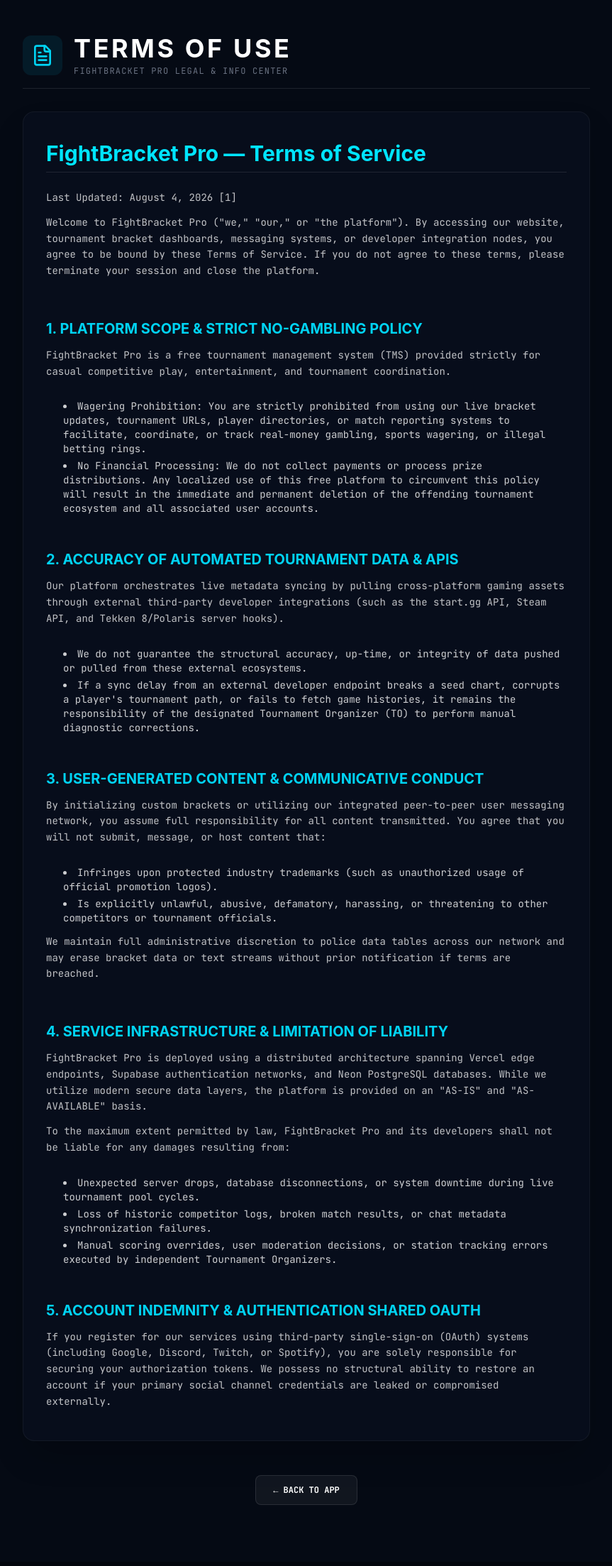
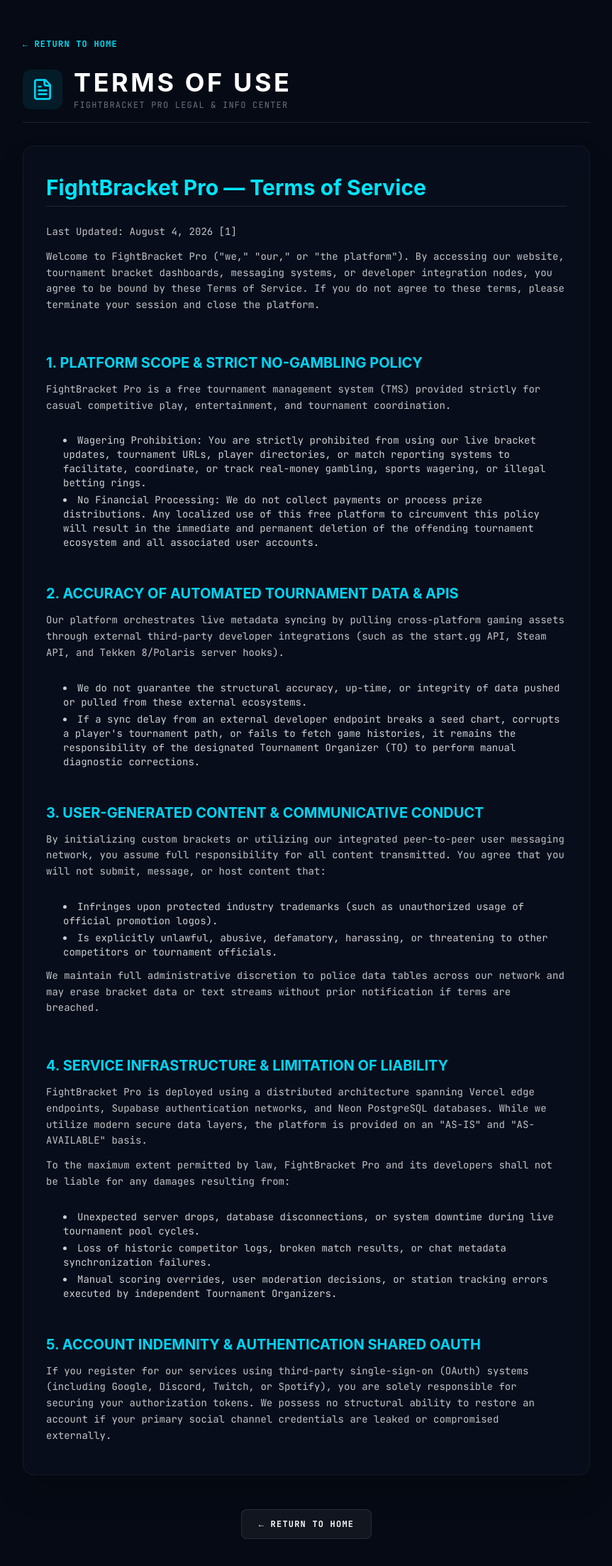
Before and after one commit to mg502334/fightbracket_pro, a React (Vite) app in the folder fightbracket_pro/: page /terms in a window 1280 px wide. Shown: the top 2206 px of the page at 71% size, without its empty margins (208-1071 px from the left). Built offline with nearby package versions, Linux system fonts and the light colour scheme; no server answers.

Commit message:
Force matching fonts on all footer links

```diff
--- a/fightbracket_pro/src/app/App.tsx
+++ b/fightbracket_pro/src/app/App.tsx
@@ -1927,7 +1927,7 @@ export default function App() {
             <span className="ml-1" style={{ color: '#00FFCC', textShadow: '0 0 8px rgba(0,255,204,0.5)', WebkitTextStroke: '1px #00FFCC' }}>PRO</span>
           </div>
 
-          <div className="flex items-center justify-center gap-8 text-[9px] uppercase tracking-widest text-gray-500 mt-1 flex-wrap">
+          <div className="flex items-center justify-center gap-8 mt-1 flex-wrap">
             {([
               { id: 'help', label: 'Help' },
               { id: 'privacy', label: 'Privacy' },
@@ -1935,12 +1935,13 @@ export default function App() {
               { id: 'disclaimer', label: 'Disclaimer' },
               { id: 'resources', label: 'Resources' },
             ] as { id: StaticPageId; label: string }[]).map(link => {
+              const sharedClasses = "text-[9px] uppercase tracking-widest font-mono text-gray-500 hover:text-[#00E5FF] transition-colors no-underline bg-transparent border-none p-0 cursor-pointer";
               if (link.id === 'privacy' || link.id === 'terms') {
                 return (
                   <a
                     key={link.id}
                     href={`/${link.id}`}
-                    className="hover:text-[#00E5FF] transition-colors no-underline"
+                    className={sharedClasses}
                   >
                     {link.label}
                   </a>
@@ -1950,7 +1951,7 @@ export default function App() {
                 <button
                   key={link.id}
                   onClick={() => setShowStaticPage(link.id)}
-                  className="hover:text-[#00E5FF] transition-colors"
+                  className={sharedClasses}
                 >
                   {link.label}
                 </button>
@@ -1958,13 +1959,13 @@ export default function App() {
             })}
             <button
               onClick={() => setShowRulesModal(true)}
-              className="hover:text-[#00E5FF] transition-colors"
+              className="text-[9px] uppercase tracking-widest font-mono text-gray-500 hover:text-[#00E5FF] transition-colors bg-transparent border-none p-0 cursor-pointer"
             >
               Official Rules
             </button>
             <button
               onClick={() => setShowSupportModal(true)}
-              className="hover:text-[#00E5FF] transition-colors"
+              className="text-[9px] uppercase tracking-widest font-mono text-gray-500 hover:text-[#00E5FF] transition-colors bg-transparent border-none p-0 cursor-pointer"
             >
               Contact Support
             </button>
--- a/fightbracket_pro/src/app/components/StaticPageRoute.tsx
+++ b/fightbracket_pro/src/app/components/StaticPageRoute.tsx
@@ -64,6 +64,13 @@ export function StaticPageRoute({ pageId }: StaticPageRouteProps) {
     <div className="min-h-screen bg-[#050A14] flex flex-col">
       <div className="flex-1 w-full max-w-4xl mx-auto p-6 md:p-12">
 
+        {/* Top Navigation */}
+        <div className="mb-6">
+          <a href="/" className="inline-flex items-center text-[#00E5FF] hover:text-white font-mono text-xs font-bold transition-colors uppercase tracking-widest gap-2">
+            <span>←</span> Return to Home
+          </a>
+        </div>
+
         <div className="mb-8 pb-4 border-b border-white/10 flex items-center gap-4">
           <div className="p-3 rounded-xl bg-cyan-500/10">
             {Icon && <Icon size={32} className="text-cyan-400" />}
@@ -83,8 +90,8 @@ export function StaticPageRoute({ pageId }: StaticPageRouteProps) {
         </div>
 
         <div className="mt-12 text-center pb-8">
-          <a href="/" className="inline-block px-6 py-3 rounded-lg bg-white/5 hover:bg-white/10 text-white font-mono font-bold text-xs transition-colors border border-white/10">
-            ← BACK TO APP
+          <a href="/" className="inline-block px-6 py-3 rounded-lg bg-white/5 hover:bg-white/10 text-white font-mono font-bold text-xs transition-colors border border-white/10 uppercase tracking-widest">
+            ← Return to Home
           </a>
         </div>
       </div>
```
